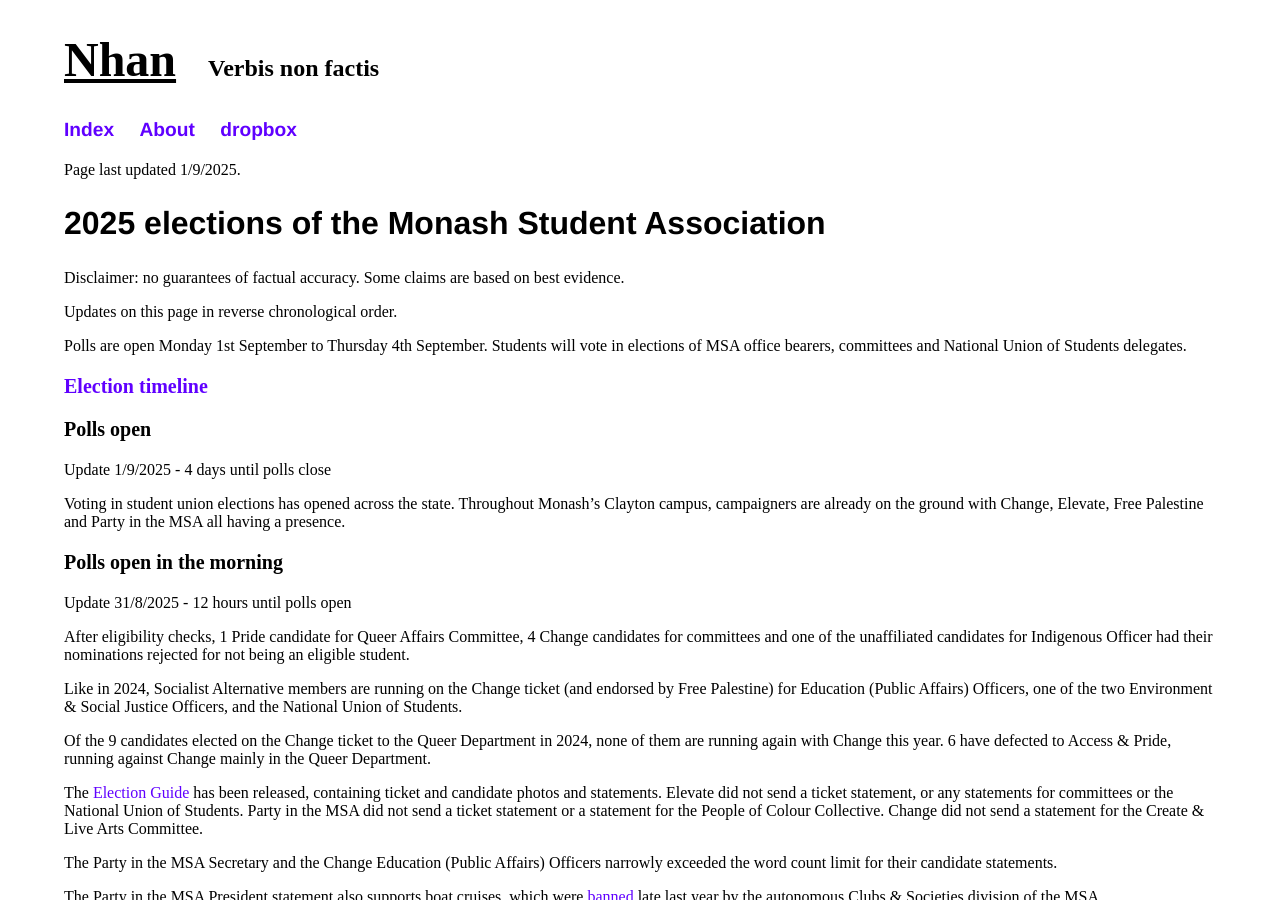
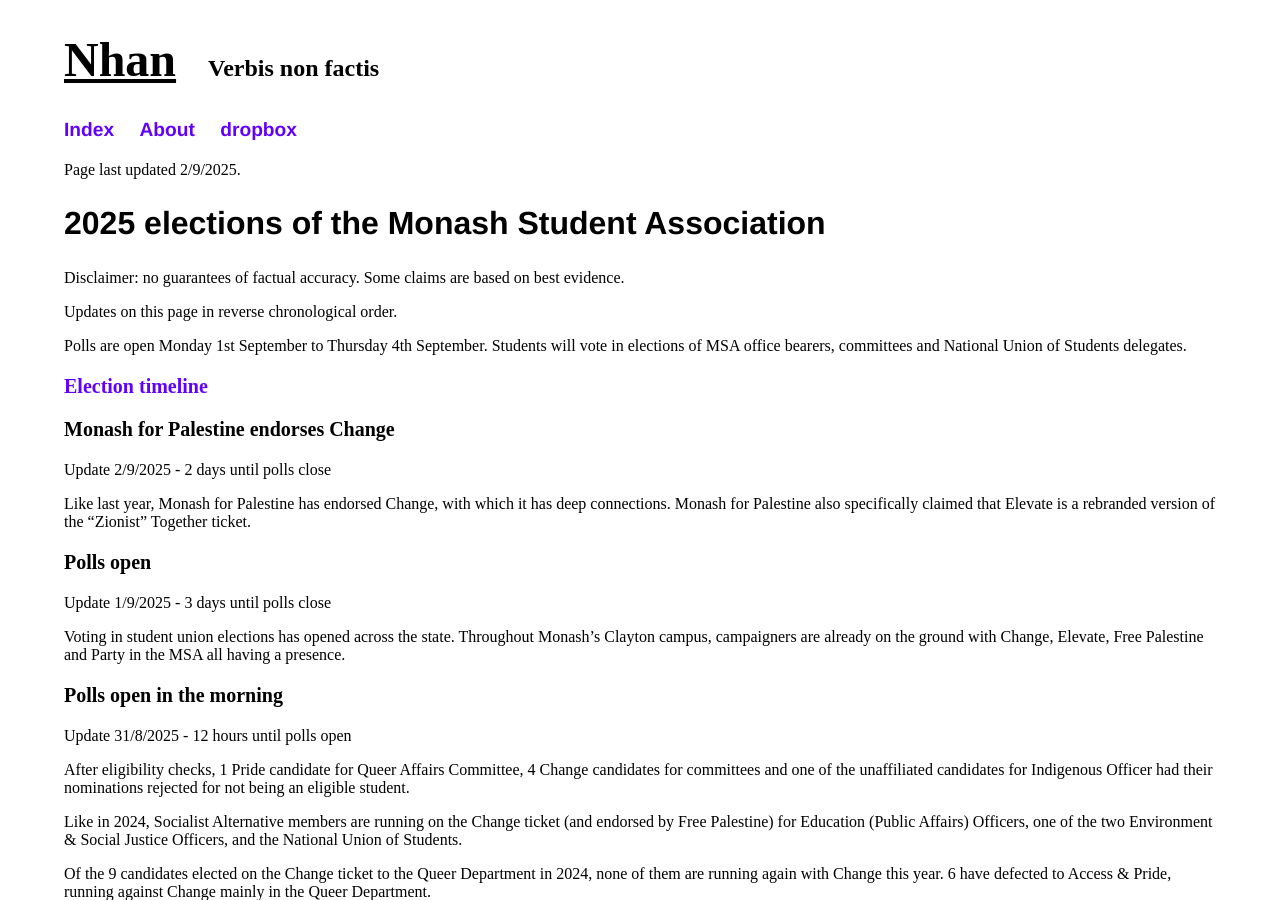
Before and after one commit to nhtnhanbn/nhtnhanbn.github.io, a Jekyll site: the page built from monash/msa25.md, in a window 1280 px wide and 900 px high. Built offline with Jekyll 4.4.1, drawn with Linux system fonts in a browser that asks for light colours.

Commit message:
Update msa25

```diff
--- a/monash/msa25.md
+++ b/monash/msa25.md
@@ -3,7 +3,7 @@
 title: 2025 Monash Student Association elections
 ---
 
-Page last updated 1/9/2025.
+Page last updated 2/9/2025.
 
 ## 2025 elections of the Monash Student Association
 
@@ -15,9 +15,15 @@
 
 ### [Election timeline](http://msa.monash.edu/hubfs/MSA%20Election%20Timeline%202025.pdf)
 
+### Monash for Palestine endorses Change
+
+Update 2/9/2025 - 2 days until polls close
+
+Like last year, Monash for Palestine has endorsed Change, with which it has deep connections. Monash for Palestine also specifically claimed that Elevate is a rebranded version of the "Zionist" Together ticket.
+
 ### Polls open
 
-Update 1/9/2025 - 4 days until polls close
+Update 1/9/2025 - 3 days until polls close
 
 Voting in student union elections has opened across the state. Throughout Monash's Clayton campus, campaigners are already on the ground with Change, Elevate, Free Palestine and Party in the MSA all having a presence.
 
```
